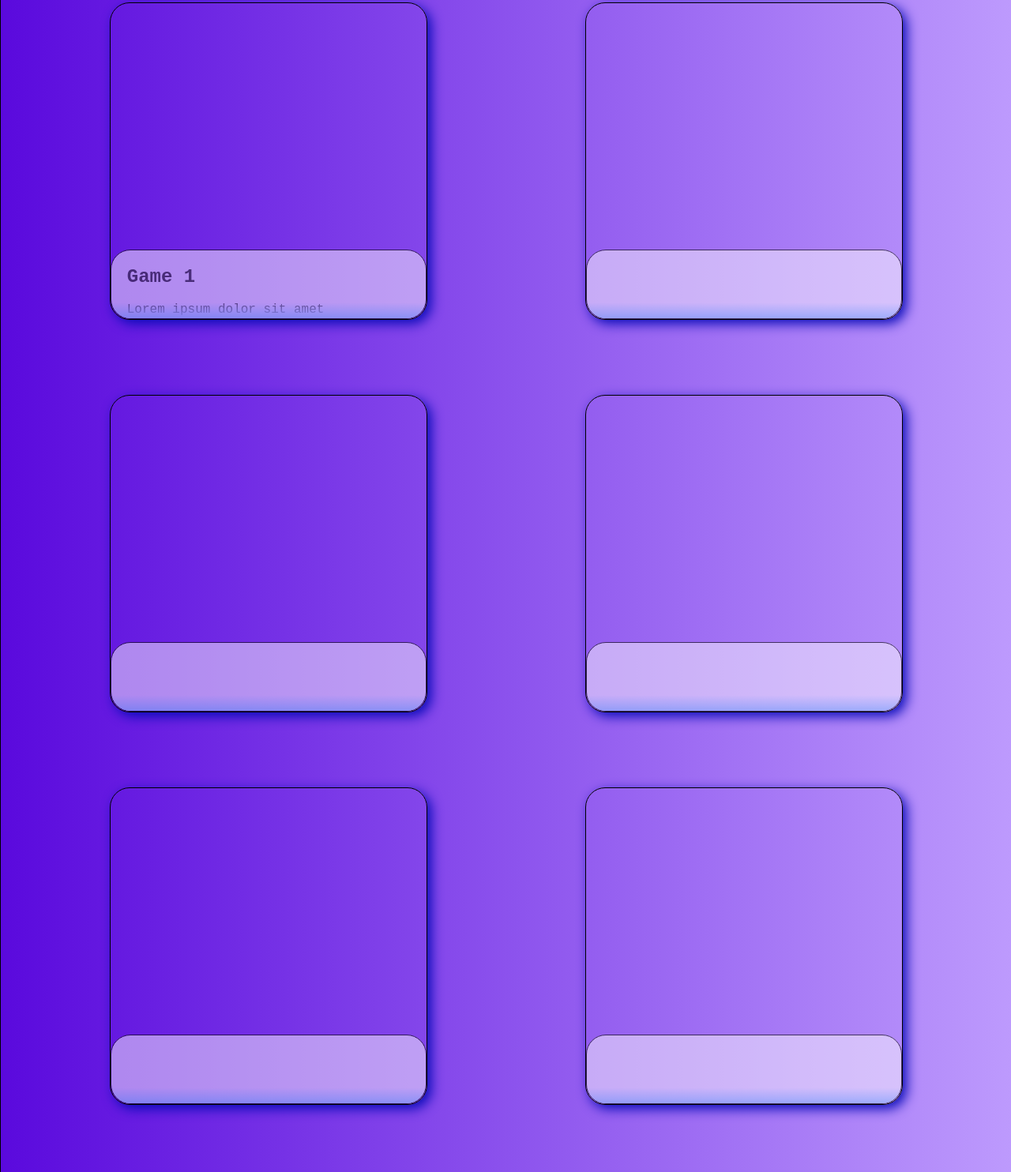
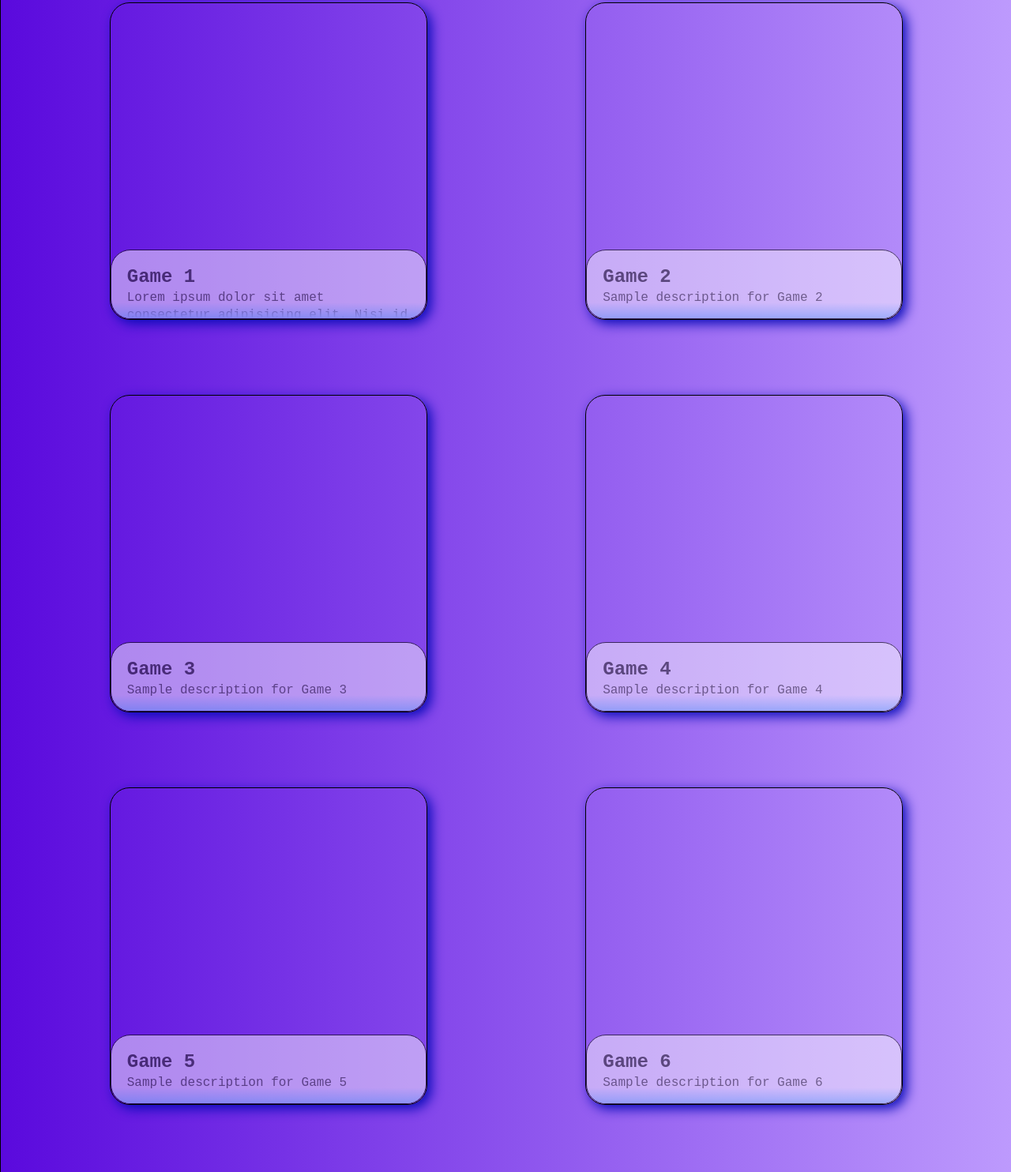
Before and after one commit to IndicKangaroo/MiniGameWebsite, a plain HTML site: page index.html in a window 1280 px wide. Shown: the part 136-1620 px from the top of the page at 79% size. Drawn offline with Linux system fonts and the light colour scheme.

Commit message:
Update index.html

```diff
--- a/index.html
+++ b/index.html
@@ -1,12 +1,14 @@
 <!DOCTYPE html>
 <html lang="en">
 
-<head>
-    <meta charset="UTF-8">
-    <meta name="viewport" content="width=device-width, initial-scale=1.0">
-    <title>Document</title>
+    <head>
+        <meta charset="UTF-8">
+        <meta name="viewport" content="width=device-width, initial-scale=1.0">
+        <title>MiniGame Website</title>
+        <link rel="stylesheet" href="style.css">
+        <script src="script.js"></script>
+        <script src="https://kit.fontawesome.com/a076d05399.js"></script>
 </head>
-<script src="script.js"></script>
 
 <body>
     <div class="navbar">
@@ -17,58 +19,83 @@
             <!-- Placeholder for navigation item 2 -->
         </div>
     </div>
+
     <hr id="line">
+
     <div class="main">
         <div class="game">
             <div class="g" id="g1">
                 <div id="g1d" class="gd">
                     <h1>Game 1</h1>
-                    <br>
-                    <p>Lorem ipsum dolor sit amet consectetur adipisicing elit. Nisi id omnis et expedita? Ducimus cum
-                        amet
-                        doloremque maxime reprehenderit. Assumenda aliquid soluta ipsam cumque earum. Quod modi minima
-                        earum
-                        reprehenderit eos dolor atque unde esse. Voluptas vero cupiditate blanditiis quibusdam?Lorem
-                        ipsum
-                        dolor sit amet consectetur adipisicing elit. Ex odio labore numquam vitae esse tempora ab omnis
-                        cupiditate reprehenderit vero tempore optio rerum fugiat assumenda modi neque pariatur quos
-                        laudantium dolores, corrupti iure libero nesciunt. Harum laudantium cumque debitis quaerat!
-                    </p>
+                    <p>Lorem ipsum dolor sit amet consectetur adipisicing elit. Nisi id omnis et expedita? Ducimus cum amet doloremque maxime reprehenderit.</p>
                 </div>
             </div>
+
             <div class="g" id="g2">
-                <div id="g2d" class="gd"></div>
-                <!-- Placeholder for game 2 content -->
+                <div id="g2d" class="gd">
+                    <!-- Placeholder for Game 2 -->
+                    <h1>Game 2</h1>
+                    <p>Sample description for Game 2</p>
+                </div>
             </div>
+
             <div class="g" id="g3">
-                <div id="g3d" class="gd"></div>
-                <!-- Placeholder for game 3 content -->
+                <div id="g3d" class="gd">
+                    <!-- Placeholder for Game 3 -->
+                    <h1>Game 3</h1>
+                    <p>Sample description for Game 3</p>
+                </div>
             </div>
+
             <div class="g" id="g4">
-                <div id="g4d" class="gd"></div>
-                <!-- Placeholder for game 4 content -->
+                <div id="g4d" class="gd">
+                    <!-- Placeholder for Game 4 -->
+                    <h1>Game 4</h1>
+                    <p>Sample description for Game 4</p>
+                </div>
             </div>
+
             <div class="g" id="g5">
-                <div id="g5d" class="gd"></div>
-                <!-- Placeholder for game 5 content -->
+                <div id="g5d" class="gd">
+                    <!-- Placeholder for Game 5 -->
+                    <h1>Game 5</h1>
+                    <p>Sample description for Game 5</p>
+                </div>
             </div>
+
             <div class="g" id="g6">
-                <div id="g6d" class="gd"></div>
-                <!-- Placeholder for game 6 content -->
+                <div id="g6d" class="gd">
+                    <!-- Placeholder for Game 6 -->
+                    <h1>Game 6</h1>
+                    <p>Sample description for Game 6</p>
+                </div>
             </div>
+
             <div class="g" id="g7">
-                <div id="g7d" class="gd"></div>
-                <!-- Placeholder for game 7 content -->
+                <div id="g7d" class="gd">
+                    <!-- Placeholder for Game 7 -->
+                    <h1>Game 7</h1>
+                    <p>Sample description for Game 7</p>
+                </div>
             </div>
+
             <div class="g" id="g8">
-                <div id="g8d" class="gd"></div>
-                <!-- Placeholder for game 8 content -->
+                <div id="g8d" class="gd">
+                    <!-- Placeholder for Game 8 -->
+                    <h1>Game 8</h1>
+                    <p>Sample description for Game 8</p>
+                </div>
             </div>
+
             <div class="g" id="g9">
-                <div id="g8d" class="gd"></div>
-                <!-- Placeholder for game 9 content -->
+                <div id="g9d" class="gd">
+                    <!-- Placeholder for Game 9 -->
+                    <h1>Game 9</h1>
+                    <p>Sample description for Game 9</p>
+                </div>
             </div>
         </div>
+
         <div class="footer">
             <!-- Footer navigation links -->
             <div class="footer-links">
@@ -80,11 +107,10 @@
             <!-- Footer text -->
             <p>&copy; 2024 My MiniGame Website. All rights reserved.</p>
         </div>
+    </div>
 
-        <!-- Include Font Awesome for icons -->
-        <script src="https://kit.fontawesome.com/a076d05399.js"></script>
-    </div>
+    <!-- Include Font Awesome for icons -->
+    <!-- Your script.js should be included at the end -->
 </body>
-<link rel="stylesheet" href="style.css">
 
 </html>
```
